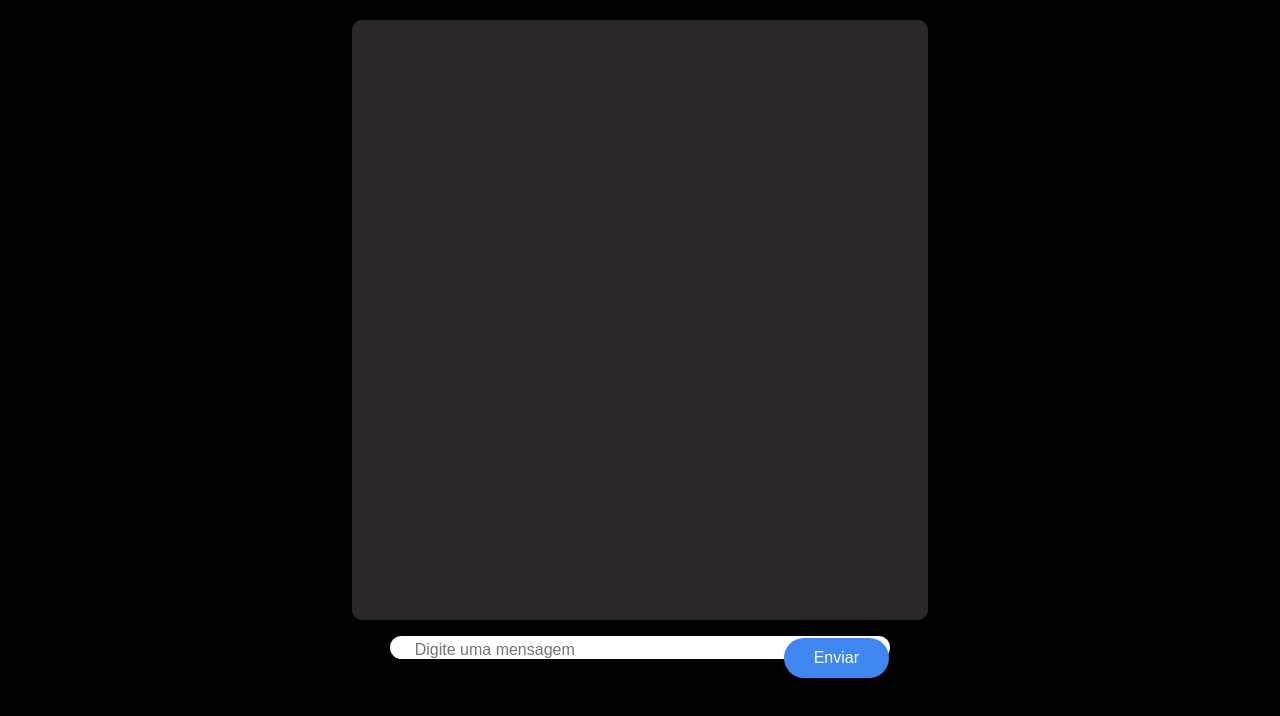
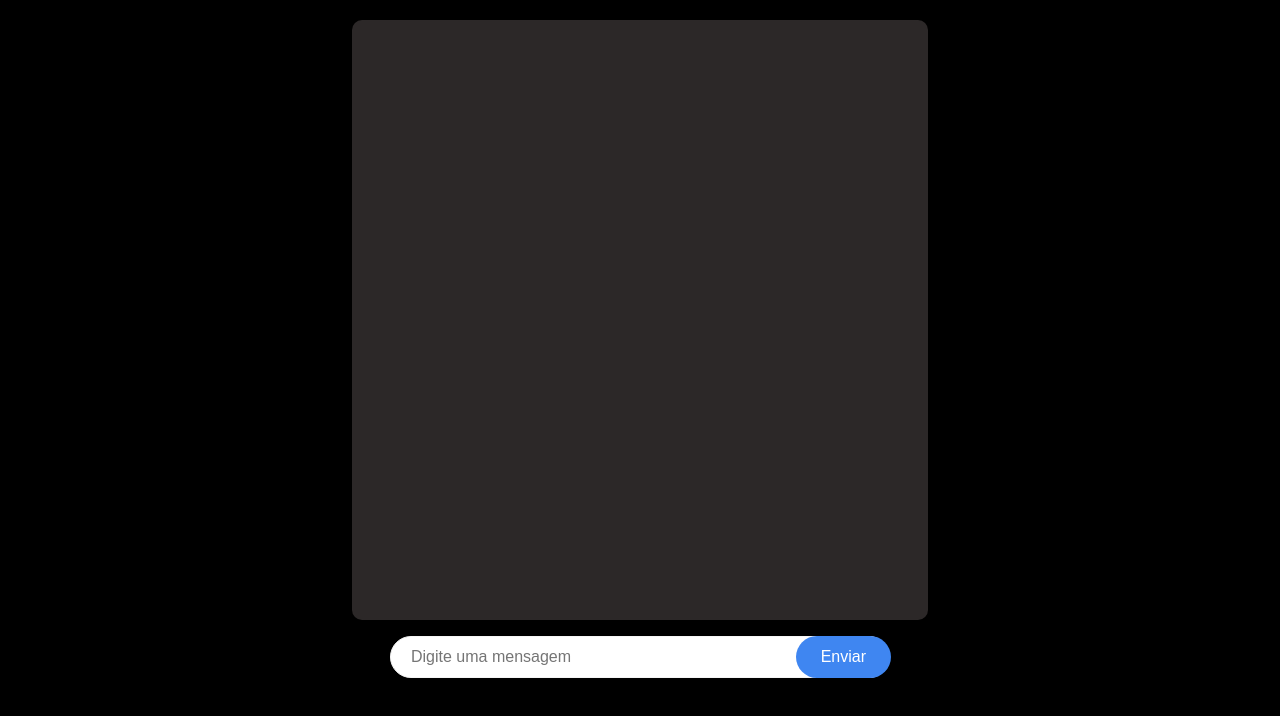
Before and after one commit to CarlosBekinho/Chat-node, a website: page index.html in a window 1280 px wide. Shown: the part 68-784 px from the top of the page. Drawn offline with nearby package versions, Linux system fonts and the light colour scheme; no server answers.

Commit message:
fix input layout

```diff
--- a/public/style.css
+++ b/public/style.css
@@ -124,24 +124,23 @@ form {
   border: 0;
   border-radius: 50px;
   font-size: 16px;
-  padding: 5px 7px 0 20px;
+  border: solid 1px whitesmoke;
+  padding: 11px 20px;
   width: 100%;
   position: absolute;
-  text-indent: 1%;
-  resize:none;
-  overflow:hidden;
+
 }
 
 form button {
   position: absolute;
-  top: 0.1rem;
-  right: 1px;
+  top: 2%;
+  right:-1px;
   background-color: #3f86f1;
   border: 0;
   border-radius: 50px;
   color: #fff;
   font-size: 16px;
-  padding: 11px 30px;
+  padding: 12px 25px;
 }
 
 @media(max-width: 936px){
```
